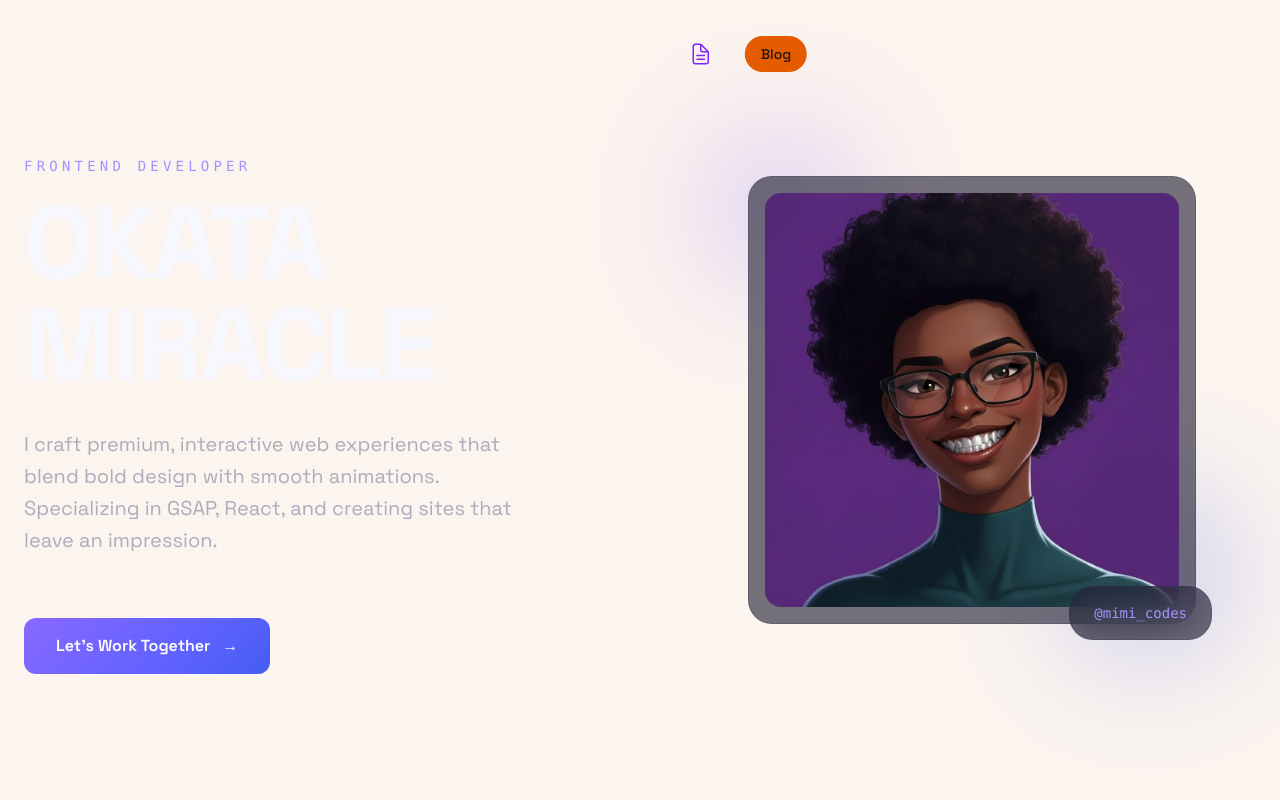
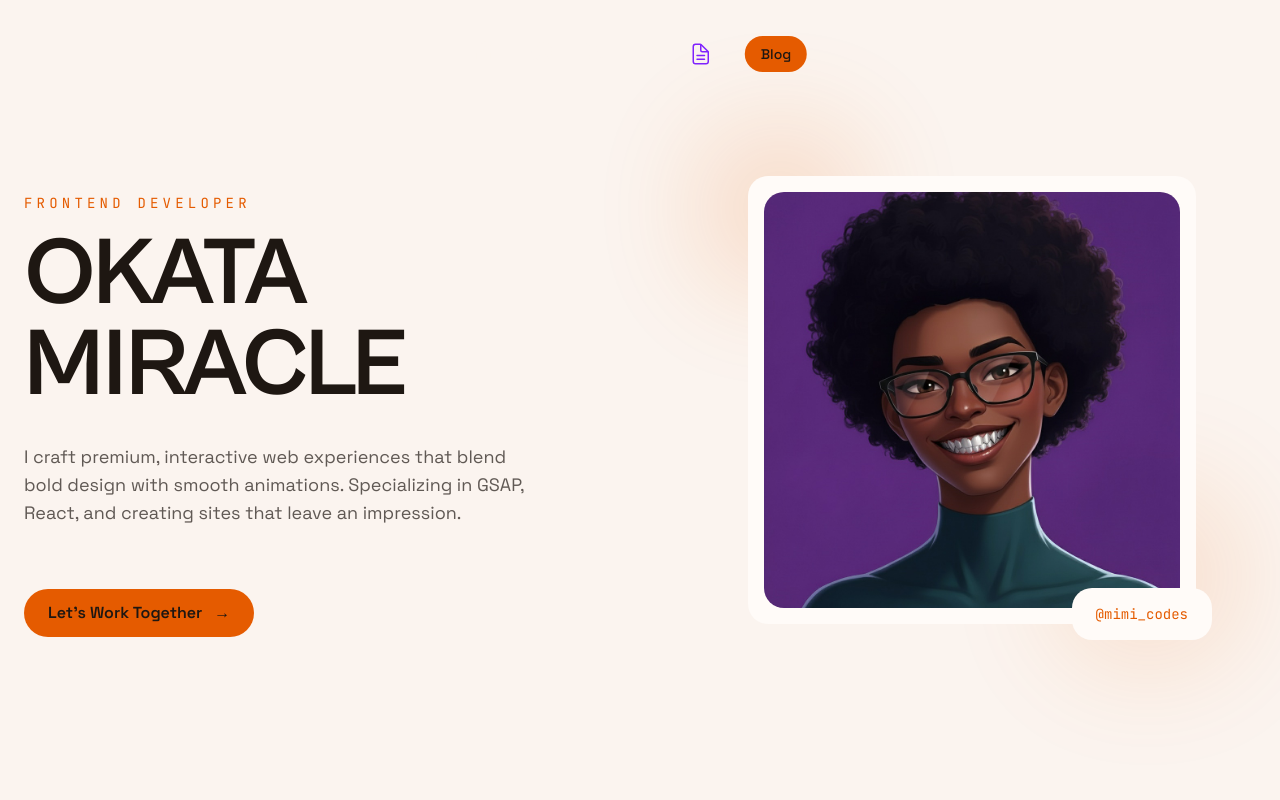
Before and after one commit to OkataMiracleDev/my_portfolio, a Next.js app: page /build in a window 1280 px wide. Shown: the top 800 px of the page. Built offline with nearby package versions, Linux system fonts and the light colour scheme.

Commit message:
refactor: reskin Hero

```diff
--- a/components/Home/Hero/Hero.tsx
+++ b/components/Home/Hero/Hero.tsx
@@ -20,41 +20,12 @@ const Hero = () => {
     const ctx = gsap.context(() => {
       const tl = gsap.timeline({ defaults: { ease: "power4.out" } });
 
-      // Stagger text animations
-      tl.from(subtitleRef.current, {
-        y: 30,
-        opacity: 0,
-        duration: 0.8,
-        delay: 0.2,
-      })
-      .from(nameRef.current?.children || [], {
-        y: 100,
-        opacity: 0,
-        duration: 1.2,
-        stagger: 0.1,
-      }, "-=0.4")
-      .from(descRef.current, {
-        y: 50,
-        opacity: 0,
-        duration: 1,
-      }, "-=0.6")
-      .from(ctaRef.current, {
-        y: 30,
-        opacity: 0,
-        duration: 0.8,
-      }, "-=0.4")
-      .from(imageRef.current, {
-        scale: 0.8,
-        opacity: 0,
-        rotation: 5,
-        duration: 1.2,
-      }, "-=1")
-      .from([decorRef1.current, decorRef2.current], {
-        scale: 0,
-        opacity: 0,
-        duration: 1,
-        stagger: 0.2,
-      }, "-=0.8");
+      tl.from(subtitleRef.current, { y: 30, opacity: 0, duration: 0.8, delay: 0.2 })
+        .from(nameRef.current?.children || [], { y: 100, opacity: 0, duration: 1.2, stagger: 0.1 }, "-=0.4")
+        .from(descRef.current, { y: 50, opacity: 0, duration: 1 }, "-=0.6")
+        .from(ctaRef.current, { y: 30, opacity: 0, duration: 0.8 }, "-=0.4")
+        .from(imageRef.current, { scale: 0.8, opacity: 0, rotation: 5, duration: 1.2 }, "-=1")
+        .from([decorRef1.current, decorRef2.current], { scale: 0, opacity: 0, duration: 1, stagger: 0.2 }, "-=0.8");
     }, heroRef);
 
     return () => ctx.revert();
@@ -63,22 +34,17 @@ const Hero = () => {
   return (
     <div ref={heroRef} className="relative min-h-screen flex items-center justify-center px-6 overflow-hidden" id="home">
       <div className="max-w-7xl mx-auto w-full grid grid-cols-1 lg:grid-cols-2 gap-16 lg:gap-24 items-center py-32">
-        {/* Left Column - Text */}
         <div className="space-y-8">
           <div className="space-y-4">
             <p
               ref={subtitleRef}
-              className="text-sm uppercase tracking-[0.3em] font-mono"
-              style={{ color: 'var(--color-accent-bright)' }}
+              className="text-sm uppercase tracking-[0.3em] font-[family-name:var(--font-jetbrains-mono)] text-accent-build"
             >
               Frontend Developer
             </p>
             <h1
               ref={nameRef}
-              className="heading-display"
-              style={{
-                fontFamily: 'var(--font-space-grotesk)',
-              }}
+              className="font-[family-name:var(--font-cabinet-grotesk)] text-6xl md:text-8xl font-bold leading-[0.95] tracking-tight text-ink"
             >
               <span className="inline-block">OKATA</span>
               <br />
@@ -86,41 +52,33 @@ const Hero = () => {
             </h1>
           </div>
 
-          <p
-            ref={descRef}
-            className="body-large max-w-lg"
-          >
+          <p ref={descRef} className="max-w-lg text-lg text-ink/70">
             I craft premium, interactive web experiences that blend bold design with smooth animations. Specializing in GSAP, React, and creating sites that leave an impression.
           </p>
 
           <button
             ref={ctaRef}
             onClick={() => setOpenModal(true)}
-            className="btn-primary group inline-flex items-center gap-3 relative z-10 hire-me-btn"
+            className="group inline-flex items-center gap-3 rounded-pill bg-accent-build px-6 py-3 font-semibold text-ink transition-transform duration-200 ease-out hover:-translate-y-0.5 active:scale-[0.97]"
           >
             <span>Let&apos;s Work Together</span>
-            <span className="group-hover:translate-x-1 transition-transform">→</span>
+            <span className="group-hover:translate-x-1 transition-transform duration-200 ease-out">→</span>
           </button>
         </div>
 
-        {/* Right Column - Image */}
         <div ref={imageRef} className="relative">
           <div className="relative aspect-square max-w-md mx-auto">
-            {/* Decorative elements */}
             <div
               ref={decorRef1}
-              className="absolute -top-8 -left-8 w-32 h-32 rounded-full blur-3xl opacity-40"
-              style={{ background: 'oklch(0.65 0.25 285)' }}
+              className="absolute -top-8 -left-8 h-32 w-32 rounded-full bg-accent-build opacity-30 blur-3xl"
             />
             <div
               ref={decorRef2}
-              className="absolute -bottom-8 -right-8 w-40 h-40 rounded-full blur-3xl opacity-30"
-              style={{ background: 'oklch(0.55 0.22 270)' }}
+              className="absolute -bottom-8 -right-8 h-40 w-40 rounded-full bg-accent-build opacity-20 blur-3xl"
             />
 
-            {/* Image container */}
-            <div className="relative z-10 card p-4 hover:scale-105 transition-transform duration-500">
-              <div className="relative aspect-square rounded-2xl overflow-hidden">
+            <div className="relative z-10 rounded-card bg-base-raised p-4 transition-transform duration-500 ease-out hover:scale-[1.02]">
+              <div className="relative aspect-square overflow-hidden rounded-card">
                 <Image
                   src="/images/Miracle_Okata.jpg"
                   alt="Okata Miracle"
@@ -131,12 +89,8 @@ const Hero = () => {
               </div>
             </div>
 
-            {/* Floating badge */}
-            <div
-              className="absolute -bottom-4 -right-4 card px-6 py-4 z-20"
-              style={{ fontFamily: 'var(--font-jetbrains-mono)' }}
-            >
-              <p className="text-sm font-mono" style={{ color: 'var(--color-accent-bright)' }}>
+            <div className="absolute -bottom-4 -right-4 z-20 rounded-card bg-base-raised px-6 py-4">
+              <p className="font-[family-name:var(--font-jetbrains-mono)] text-sm text-accent-build">
                 @mimi_codes
               </p>
             </div>
@@ -144,7 +98,6 @@ const Hero = () => {
         </div>
       </div>
 
-      {/* Modal */}
       <Modal isOpen={openModal} onClose={() => setOpenModal(false)}>
         <Contact />
       </Modal>
```
